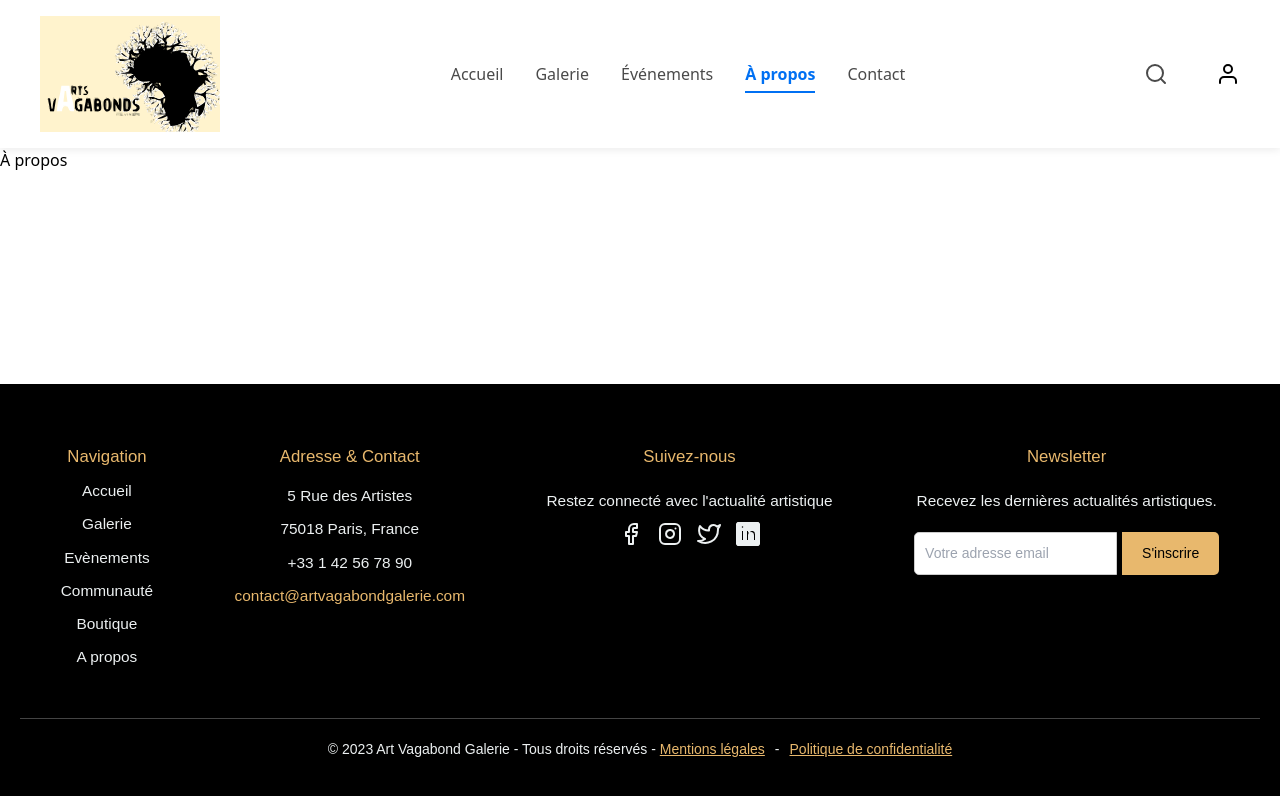
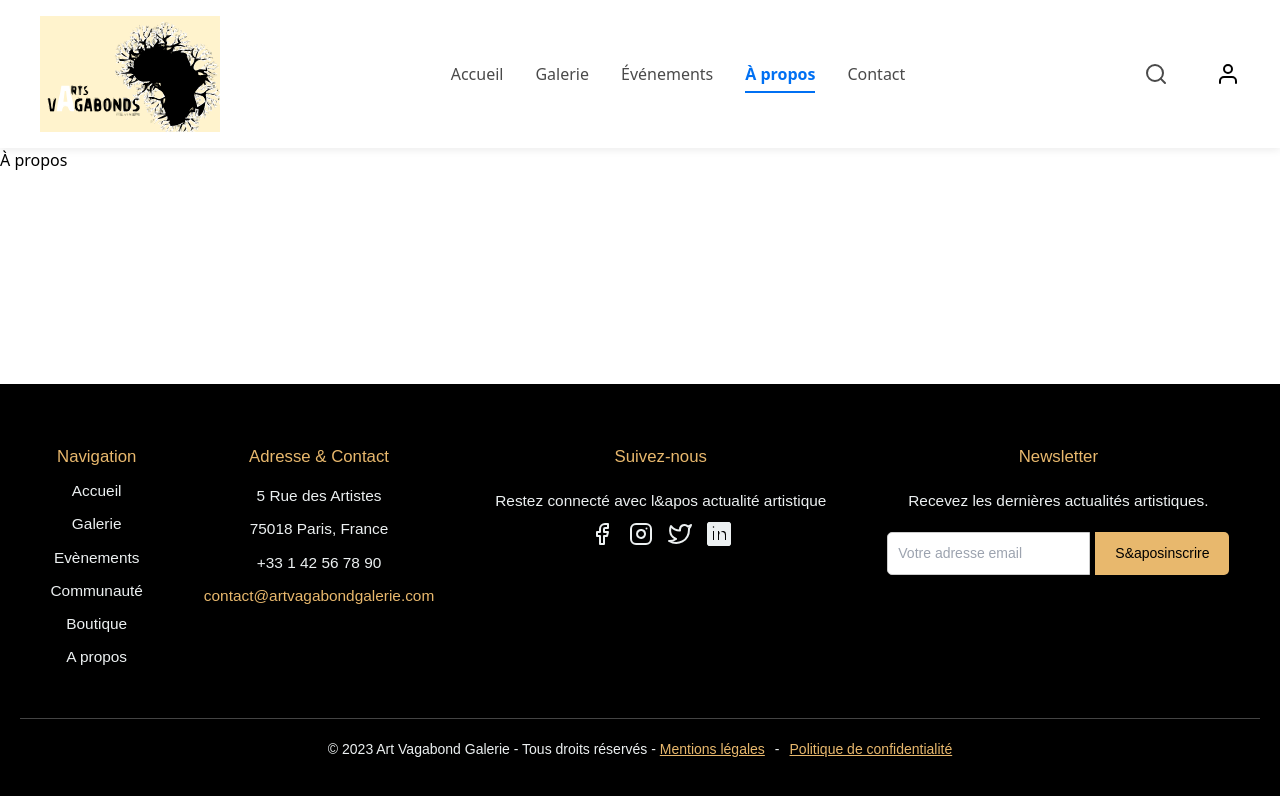
Before and after one commit to sossoumarcel/ArtVagabon, a Next.js app in the folder frontend/: page /a-propos in a window 1280 px wide. Shown: the top 796 px of the page. Built offline with nearby package versions, Linux system fonts and the light colour scheme.

Commit message:
Modifs patchss

```diff
--- a/frontend/components/atoms/Footer/Footer.tsx
+++ b/frontend/components/atoms/Footer/Footer.tsx
@@ -26,7 +26,7 @@ export const Footer = () => {
         </div>
         <div className="footer-social">
           <h3 className="footer-nav-title">Suivez-nous</h3>
-          <p>Restez connecté avec l'actualité artistique</p>
+          <p>Restez connecté avec l&apos actualité artistique</p>
           <div className="social-icons">
             <a href="https://facebook.com"><Icon name="facebook" size={24} /></a>
             <a href="https://instagram.com"><Icon name="instagram" size={24} /></a>
@@ -39,7 +39,7 @@ export const Footer = () => {
           <p>Recevez les dernières actualités artistiques.</p>
           <form className="newsletter-form">
             <input type="email" placeholder="Votre adresse email" />
-            <button type="submit" className="newsletter-button">S'inscrire</button>
+            <button type="submit" className="newsletter-button">S&aposinscrire</button>
           </form>
         </div>
       </div>
--- a/frontend/components/atoms/hero/HeroBanner.jsx
+++ b/frontend/components/atoms/hero/HeroBanner.jsx
@@ -1,5 +1,4 @@
-import React from 'react';
-
+import React from "react";
 const HeroBanner = ({ title, subtitle, backgroundImage, buttonText, buttonLink }) => {
   const hasImage = Boolean(backgroundImage);
 
```
Also changed, not shown: 2 other files (tests, documents, lock files or other folders).
